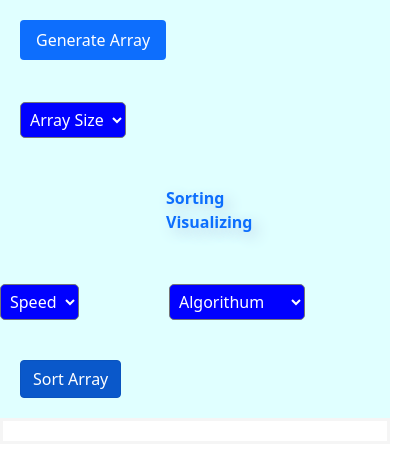
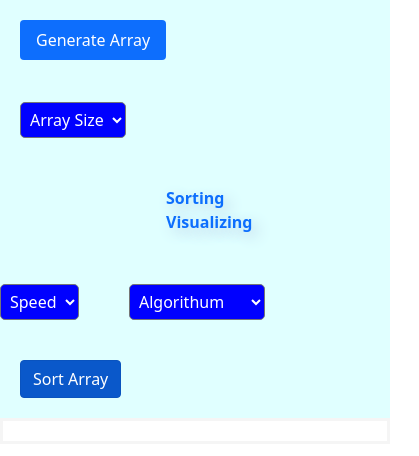
Before and after one commit to jaganath10486/Sorting-Visualization, a plain HTML site: page index.html in a window 390 px wide. Shown: the whole page, 419 px wide, since content can reach past the window. Drawn offline with nearby package versions, Linux system fonts and the light colour scheme.

Commit message:
mobile view

```diff
--- a/style/index.css
+++ b/style/index.css
@@ -102,21 +102,21 @@
     }
     .nav-item.arrayHeading
     {
-        padding-right: 190px;
+        padding-right: 100px;
     }
     #leftMost
     {
         padding:0px;
-        padding-right: 70px;
+        padding-right: 30px;
     }
     .nav-item.algoHeading
     {
-        padding-right: 60px;
+        padding-right: 30px;
     }
     #heading
     {
         padding-left: 150px;
-        padding-right: 150px;
+        padding-right: 100px;
     }
     #array
     {
```
